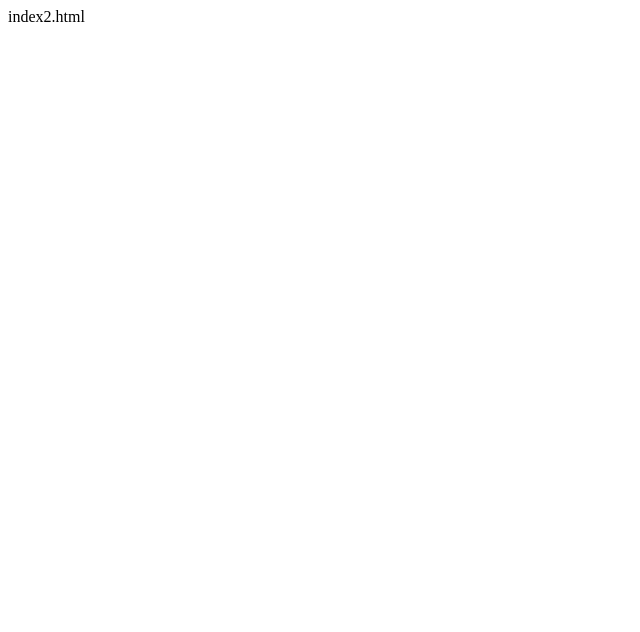
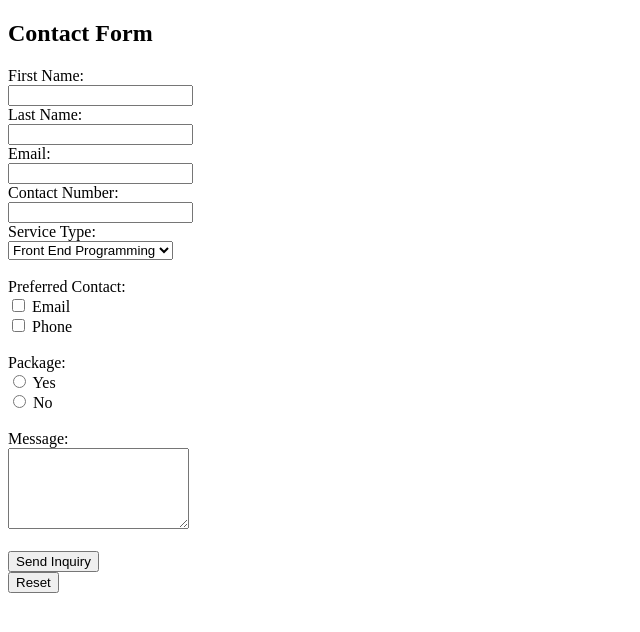
Before and after one commit to japayumo/pntwst-webportfolio, a plain HTML site: page frontend/s04/activity/index2.html in a window 1280 px wide. Shown: the whole page, without its empty margins (0-640 px from the left). Drawn offline with Linux system fonts and the light colour scheme.

Commit message:
Added activity 2 for s04

```diff
--- a/frontend/s04/activity/index2.html
+++ b/frontend/s04/activity/index2.html
@@ -1 +1,52 @@
-index2.html
+<!DOCTYPE html>
+<html>
+<head>
+	<meta charset="utf-8">
+	<meta name="viewport" content="width=device-width, initial-scale=1">
+	<title>s04 Activity Output 2</title>
+</head>
+<body>
+	<h2>Contact Form</h2>
+	<main>
+		<form action="index.html" method="post">
+			<label for="first_name">First Name:</label><br>
+			<input type="text" name="first_name" id="first_name" required><br>
+
+			<label for="last_name">Last Name:</label><br>
+			<input type="text" name="last_name" id="last_name" required><br>
+
+			<label for="email_detail">Email:</label><br>
+			<input type="email" name="email_detail" id="email_detail" required><br>
+
+			<label for="contact_number">Contact Number:</label><br>
+			<input type="number" name="contact_number" id="contact_number" required><br>
+
+			<label for="service_type">Service Type:</label><br>
+					<select name="service_type" id="service_type">
+						<option value="Front End Programming">Front End Programming</option>
+						<option value="Back End Programming">Back End Programming</option>
+						<option value="Full Stack Programming">Full Stack Programming</option>
+					</select><br><br>
+
+			<label>Preferred Contact:</label><br>
+					<input type="checkbox" name="contact" id="contact1" value="email">
+					<label for="email">Email</label><br>
+
+					<input type="checkbox" name="contact" id="contact2" value="Phone">
+					<label for="contact2">Phone</label><br><br>
+
+			<label>Package:</label><br>
+					<input type="radio" name="package" id="package1" value="Basic">
+					<label for="package1">Yes</label><br>
+					<input type="radio" name="package" id="package2" value="Premium">
+					<label for="package2">No</label><br><br>
+
+			<label for="message">Message:</label><br>
+					<textarea name="message" rows="5" id="message"></textarea><br><br>
+
+			<button>Send Inquiry</button><br>
+			<button type="reset">Reset</button>
+		</form>
+	</main>
+</body>
+</html>
```
